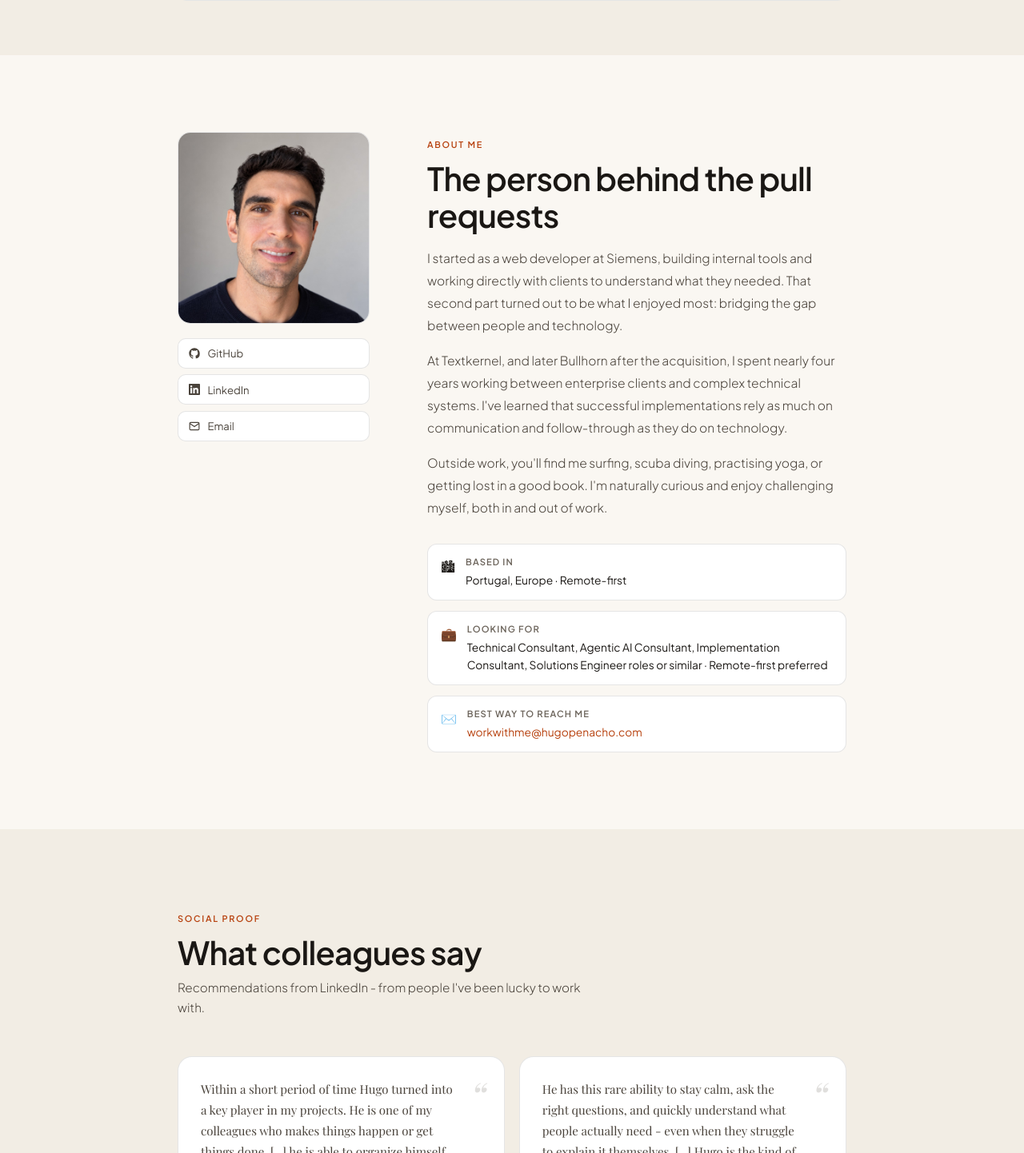
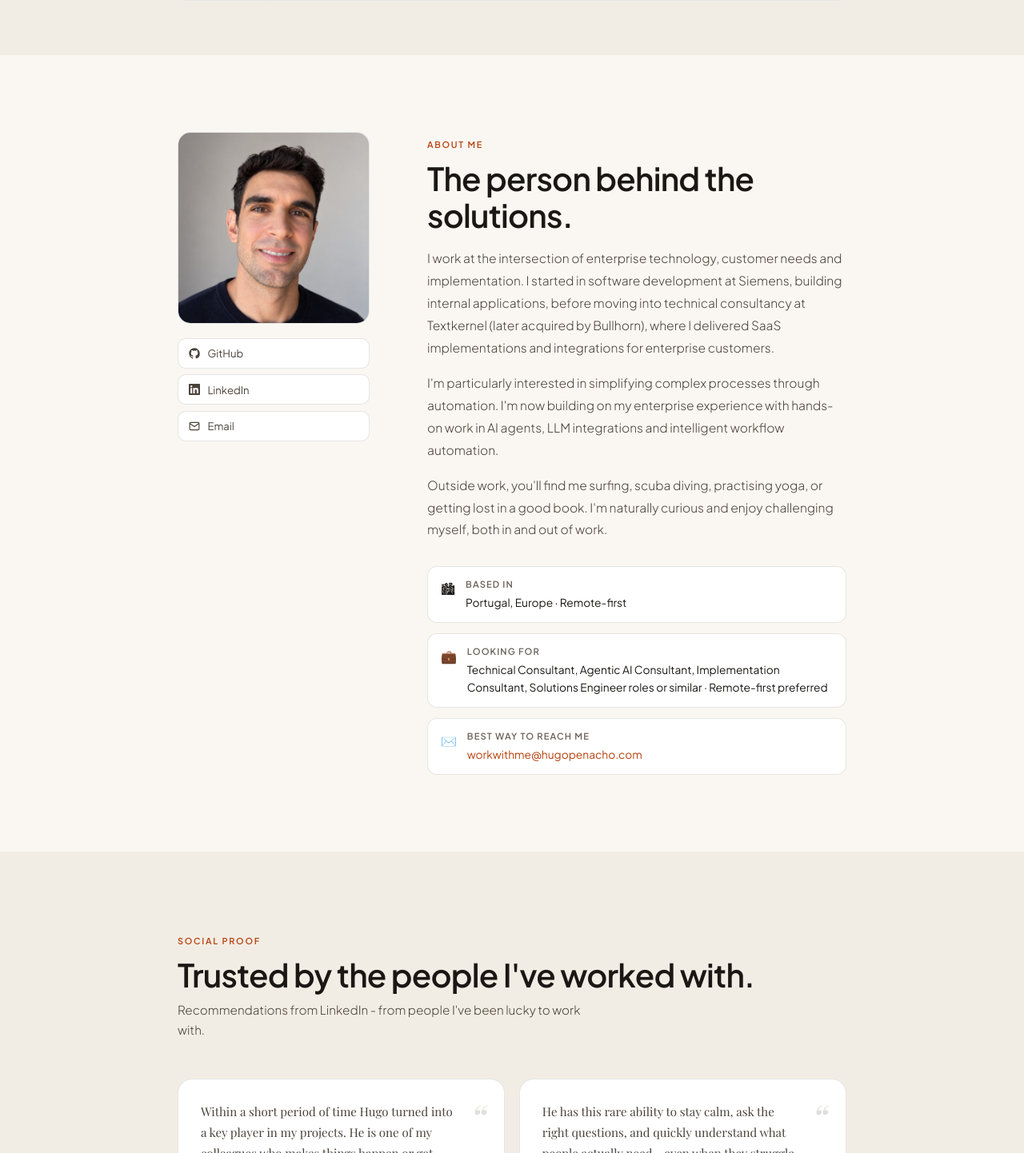
Before and after one commit to hpenacho/portfolio-website, a Next.js app: page / in a window 1280 px wide. Shown: the part 6018-7460 px from the top of the page at 80% size. Built offline with nearby package versions, Linux system fonts and the light colour scheme.

Commit message:
Adjustments to about me section

```diff
--- a/components/About.jsx
+++ b/components/About.jsx
@@ -42,7 +42,7 @@ export default function About() {
 
           <div className={`${styles.textCol} ${visible ? styles.visible : ''}`}>
             <span className="eyebrow">About me</span>
-            <h2 className={`section-title ${styles.title}`}>The person behind the pull requests</h2>
+            <h2 className={`section-title ${styles.title}`}>The person behind the solutions.</h2>
             <div className={styles.bio}>
               {person.about.map((paragraph, index) => (
                <p key={index}>{paragraph}</p>
--- a/components/Recommendations.jsx
+++ b/components/Recommendations.jsx
@@ -49,7 +49,7 @@ export default function Recommendations() {
     <section id="recommendations" className={styles.section}>
       <div className="container">
         <span className="eyebrow">Social proof</span>
-        <h2 className="section-title">What colleagues say</h2>
+        <h2 className="section-title">Trusted by the people I've worked with.</h2>
         <p className="section-sub">
           Recommendations from LinkedIn - from people I&apos;ve been lucky to work with.
         </p>
--- a/data/content.js
+++ b/data/content.js
@@ -14,9 +14,9 @@ export const person = {
   valueProp:      'I get complex SaaS integrations live on time, without surprises.',
   tagline:        `Protecting your deadline by asking the hard questions two weeks early`,
   about: [
-    "I started as a web developer at Siemens, building internal tools and working directly with clients to understand what they needed. That second part turned out to be what I enjoyed most: bridging the gap between people and technology.",
+    "I work at the intersection of enterprise technology, customer needs and implementation. I started in software development at Siemens, building internal applications, before moving into technical consultancy at Textkernel (later acquired by Bullhorn), where I delivered SaaS implementations and integrations for enterprise customers.",
 
-    "At Textkernel, and later Bullhorn after the acquisition, I spent nearly four years working between enterprise clients and complex technical systems. I've learned that successful implementations rely as much on communication and follow-through as they do on technology.",
+    "I'm particularly interested in simplifying complex processes through automation. I'm now building on my enterprise experience with hands-on work in AI agents, LLM integrations and intelligent workflow automation.",
 
     "Outside work, you'll find me surfing, scuba diving, practising yoga, or getting lost in a good book. I'm naturally curious and enjoy challenging myself, both in and out of work."
   ],
```
